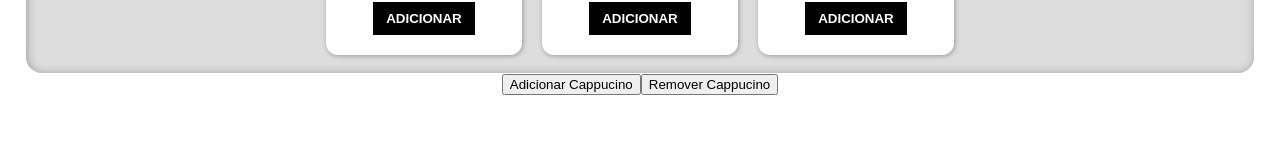
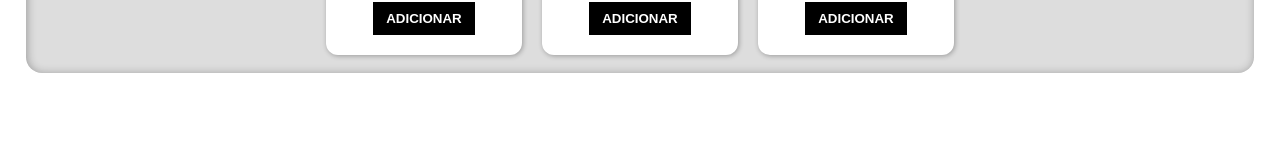
Before and after one commit to CleitonLuizOliveira/cafe_xyz, a React (Create React App) app: page / in a window 1280 px wide. Shown: the part 318-482 px from the top of the page. Built offline with nearby package versions, Linux system fonts and the light colour scheme.

Commit message:
funcionalidade básica implementada

```diff
--- a/src/App.js
+++ b/src/App.js
@@ -40,9 +40,7 @@ function App() {
         <div className="App">
             <h1>Café XYZ</h1>
             <TopButtons />
-            <ProductList />
-            <button onClick={() => addToOrder({name: "cappuccino", amount: 1, price: 16.99})}>Adicionar Cappucino</button>
-            <button onClick={() => removeFromOrder("cappuccino")} >Remover Cappucino</button>
+            <ProductList addToOrder={addToOrder} removeFromOrder={removeFromOrder}/>
             <TotalValue order={order} addToOrder={addToOrder} removeFromOrder={removeFromOrder}/>
         </div>
     );
--- a/src/components/Product.jsx
+++ b/src/components/Product.jsx
@@ -5,7 +5,7 @@ function Product(props) {
             <img src={props.image} alt={props.name}/>
             <h3>{props.name}</h3>
             <h4>R$ {props.price?.toFixed(2).toString().replace('.',',')}</h4>
-            <button>adicionar</button>
+            <button onClick={() => props.addToOrder({name: props.name, amount: 1, price: props.price})}>adicionar</button>
         </div>
     );
 }
--- a/src/components/ProductList.jsx
+++ b/src/components/ProductList.jsx
@@ -1,6 +1,6 @@
 import Product from './Product';
 
-function ProductList() {
+function ProductList(props) {
 
     const coffeeList = [
         {
@@ -23,7 +23,7 @@ function ProductList() {
     return (
         <div className="ProductList">
             {coffeeList.map((coffee) => (
-                <Product image={coffee.image} name={coffee.name} price={coffee.price} key={coffee.name}/>
+                <Product image={coffee.image} name={coffee.name} price={coffee.price} key={coffee.name} addToOrder={props.addToOrder} />
             ))}
         </div>
     );
```
